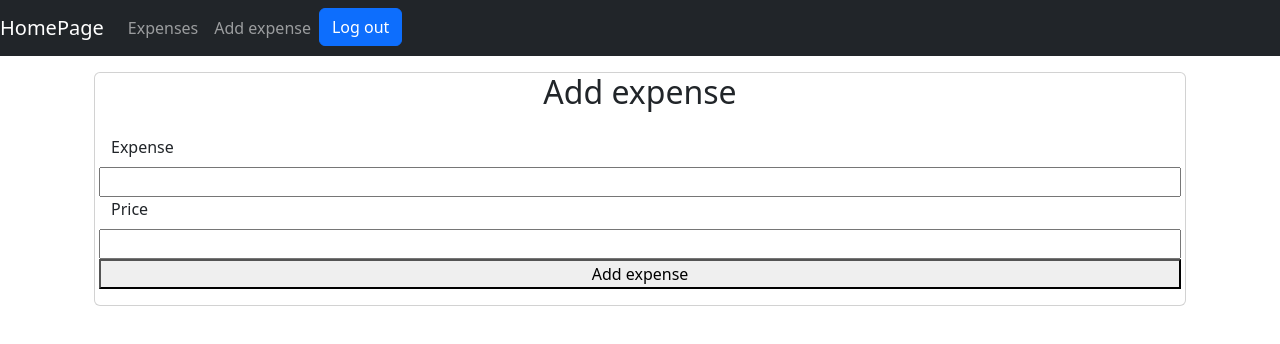
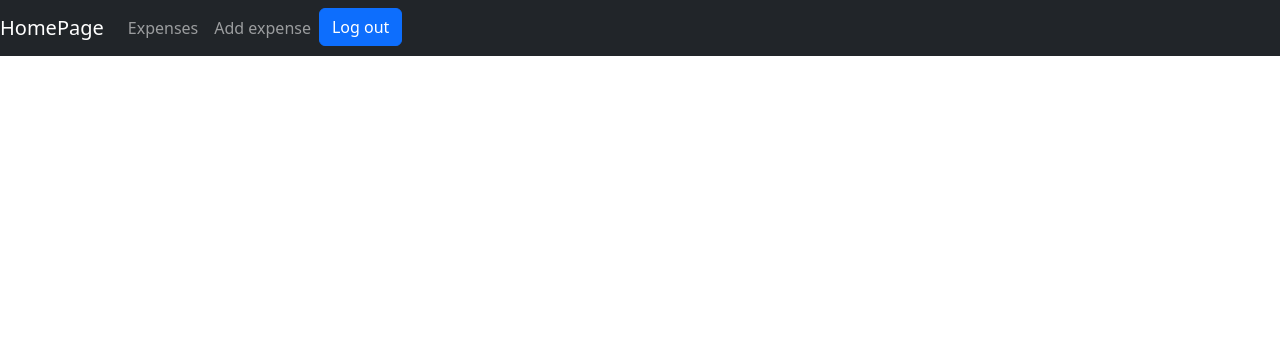
Before and after one commit to hsuliz/split-pay-app, a React (Create React App) app in the folder front-end/: page /add in a window 1280 px wide. Shown: the top 344 px of the page. Built offline with nearby package versions, Linux system fonts and the light colour scheme.

Commit message:
Refactoring

```diff
--- a/front-end/src/App.tsx
+++ b/front-end/src/App.tsx
@@ -2,9 +2,7 @@ import {Link, Route, Routes} from "react-router-dom";
 import "bootstrap/dist/css/bootstrap.min.css";
 import "./App.css";
 import React from "react";
-import ExpenseList from "./components/ExpenseList";
-import LoginComponent from "./components/LoginComponent";
-import AddExpense from "./components/AddExpense";
+import ClientLoginComponent from "./components/ClientLoginComponent";
 import {Button} from "react-bootstrap";
 
 const App: React.FC = () => {
@@ -37,9 +35,8 @@ const App: React.FC = () => {
             </nav>
             <div className="container mt-3">
                 <Routes>
-                    <Route path="/" element={<LoginComponent/>}/>
-                    <Route path="/list" element={<ExpenseList/>}/>
-                    <Route path="/add" element={<AddExpense/>}/>
+                    <Route path="/" element={<ClientLoginComponent/>}/>
+                    <Route path="/add"/>
                 </Routes>
             </div>
         </div>
--- a/front-end/src/components/AddExpense.tsx
+++ /dev/null
@@ -1,55 +0,0 @@
-import React from "react";
-import {Expense} from "../services/Types";
-import expenseService from "../services/ExpenseService";
-import {Card, Container, Row} from "react-bootstrap";
-import {ErrorMessage, Field, Form, Formik} from "formik";
-import {useNavigate} from "react-router-dom";
-
-function AddExpense() {
-
-    const navigate = useNavigate();
-
-    const initialValues: Expense = {
-        client: {
-            id: ""
-        },
-        name: "",
-        price: ""
-    };
-
-    const onSubmitCreate = (data: any) => {
-        console.log(data)
-        expenseService.post(data)
-            .then(() => navigate("/list"))
-            .catch((e: Error) => {
-                console.log(e);
-            })
-    };
-
-    return (
-        <Container>
-            <Card>
-                <h2 className="text-center">Add expense</h2>
-                <Card.Body>
-                    <Formik initialValues={initialValues} onSubmit={onSubmitCreate}>
-                        <Form className="form">
-                            <Row>
-                                <label>Expense</label>
-                                <ErrorMessage name="expense" component="span"/>
-                                <Field className="input" name="name"/>
-
-                                <label>Price</label>
-                                <ErrorMessage name="price" component="span"/>
-                                <Field className="input" name="price"/>
-
-                                <button type="submit">Add expense</button>
-                            </Row>
-                        </Form>
-                    </Formik>
-                </Card.Body>
-            </Card>
-        </Container>
-    );
-}
-
-export default AddExpense
--- a/front-end/src/components/ClientInfoComponent.tsx
+++ b/front-end/src/components/ClientInfoComponent.tsx
@@ -1,7 +1,7 @@
 import React, {useEffect, useState} from "react";
 import clientService from "../services/ClientService";
-import {Client} from "../services/Types";
 import {Container} from "react-bootstrap";
+import {Client} from "../types/Client";
 
 
 const ClientInfoComponent: React.FC = () => {
--- a/front-end/src/components/LoginComponent.tsx
+++ b/front-end/src/components/ClientLoginComponent.tsx
@@ -1,15 +1,11 @@
 import React from "react";
 import {Card, Container, Row} from "react-bootstrap";
 import {Field, Form, Formik} from "formik";
-import clientService from "../services/ClientService";
 import ClientInfoComponent from "./ClientInfoComponent";
+import {Login} from "../types/LoginType";
+import ClientAuthService from "../services/ClientAuthService";
 
-export type Login = {
-    username: string,
-    password: string
-}
-
-const LoginComponent: React.FC = () => {
+const ClientLoginComponent: React.FC = () => {
 
     const initialValues: Login = {
         password: "",
@@ -17,7 +13,7 @@ const LoginComponent: React.FC = () => {
     }
 
     const onSubmit = (loginVal: any) => {
-        clientService.getToken(loginVal)
+        ClientAuthService.getToken(loginVal)
             .then(r => {
                 localStorage.setItem("token", r.data);
                 window.location.reload();
@@ -57,4 +53,4 @@ const LoginComponent: React.FC = () => {
 
 }
 
-export default LoginComponent;
+export default ClientLoginComponent;
--- a/front-end/src/components/ExpenseList.tsx
+++ /dev/null
@@ -1,53 +0,0 @@
-import React, {useEffect, useState} from "react";
-import {Expense} from "../services/Types";
-import ExpenseService from "../services/ExpenseService";
-import {Container, Table} from "react-bootstrap";
-
-const ExpenseList: React.FC = () => {
-
-    const [expense, setExpense] = useState<Array<Expense>>([])
-
-    useEffect(() => {
-        console.log(localStorage.getItem("token"));
-    }, [])
-
-    const getExpenses = () => {
-        ExpenseService.getExpenses()
-            .then((response: any) => {
-                setExpense(response.data);
-                console.log(response.data);
-            })
-            .catch((e: Error) => {
-                console.log(e);
-            });
-    };
-
-
-    return (
-        <Container>
-            <h2 className="text-center">Expense list</h2>
-            <Container>
-                <Table>
-                    <thead>
-                    <tr>
-                        <th>Expense</th>
-                        <th>Price</th>
-                        <th>User</th>
-                    </tr>
-                    </thead>
-                    <tbody>
-                    {expense.map(expense =>
-                        <tr key={expense.id}>
-                            <td>{expense.name}</td>
-                            <td>{expense.price}</td>
-                            <td>{expense.client.id}</td>
-                        </tr>)}
-                    </tbody>
-                </Table>
-            </Container>
-        </Container>
-    )
-};
-
-
-export default ExpenseList;
--- /dev/null
+++ b/front-end/src/services/ClientAuthService.ts
@@ -0,0 +1,12 @@
+import requester from "./requester";
+import {Login} from "../types/LoginType";
+
+const getToken = (clientForm: Login) => {
+    return requester.post<string>("/auth/login", clientForm)
+}
+
+const ClientAuthService = {
+    getToken,
+}
+
+export default ClientAuthService
--- a/front-end/src/services/ClientService.ts
+++ b/front-end/src/services/ClientService.ts
@@ -1,6 +1,5 @@
 import requester from "./requester";
-import {Login} from "../components/LoginComponent";
-import {Client} from "./Types";
+import {Client} from "../types/Client";
 
 const info = (token: string | null) => {
     const config = {
@@ -13,12 +12,8 @@ const info = (token: string | null) => {
     )
 }
 
-const getToken = (clientForm: Login) => {
-    return requester.post<string>("/auth/login", clientForm)
-}
-
 const ClientService = {
-    info, getToken
+    info
 }
 
 export default ClientService;
--- a/front-end/src/services/ExpenseService.ts
+++ /dev/null
@@ -1,20 +0,0 @@
-import requester from "./requester";
-import {Expense} from "./Types";
-
-const getExpense = (id: number) => {
-    return requester.get<Expense>(`/expenses/${id}`)
-}
-
-const getExpenses = () => {
-    return requester.get<Array<Expense>>("/expenses")
-}
-
-const post = (expense: Expense) => {
-    return requester.post<Expense>("/expenses", expense)
-}
-
-const ExpenseService = {
-    getExpense, getExpenses, post
-}
-
-export default ExpenseService;
--- /dev/null
+++ b/front-end/src/types/Client.ts
@@ -0,0 +1,5 @@
+export type Client = {
+    id: string,
+    username?: string,
+    password?: string
+}
--- /dev/null
+++ b/front-end/src/types/LoginType.ts
@@ -0,0 +1,4 @@
+export type Login = {
+    username: string,
+    password: string
+}
```
Also changed, not shown: front-end/src/services/Types.ts (deleted, +0 -14 lines), front-end/src/types/ExpenseType.ts (added, +8 -0 lines).
